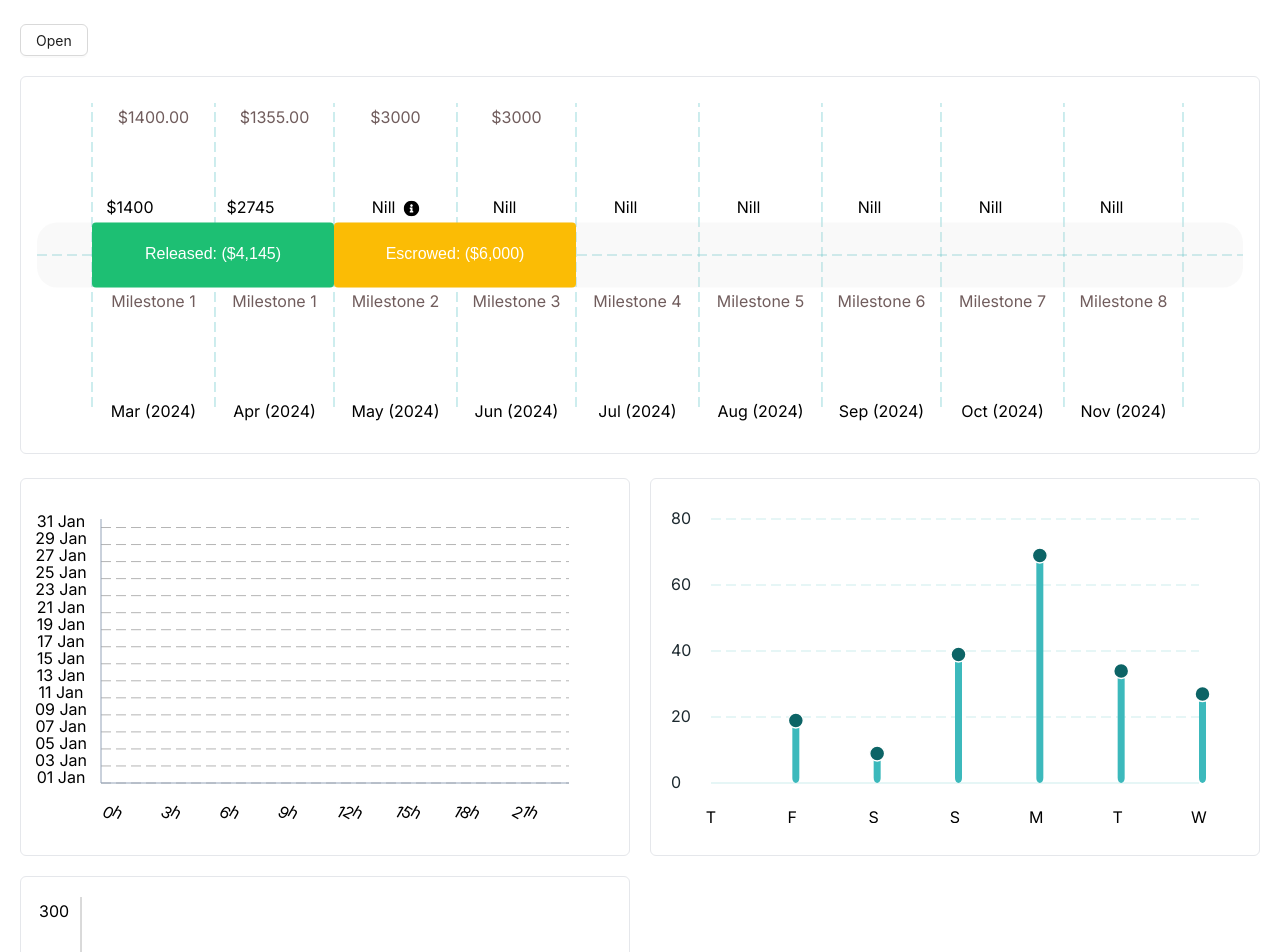
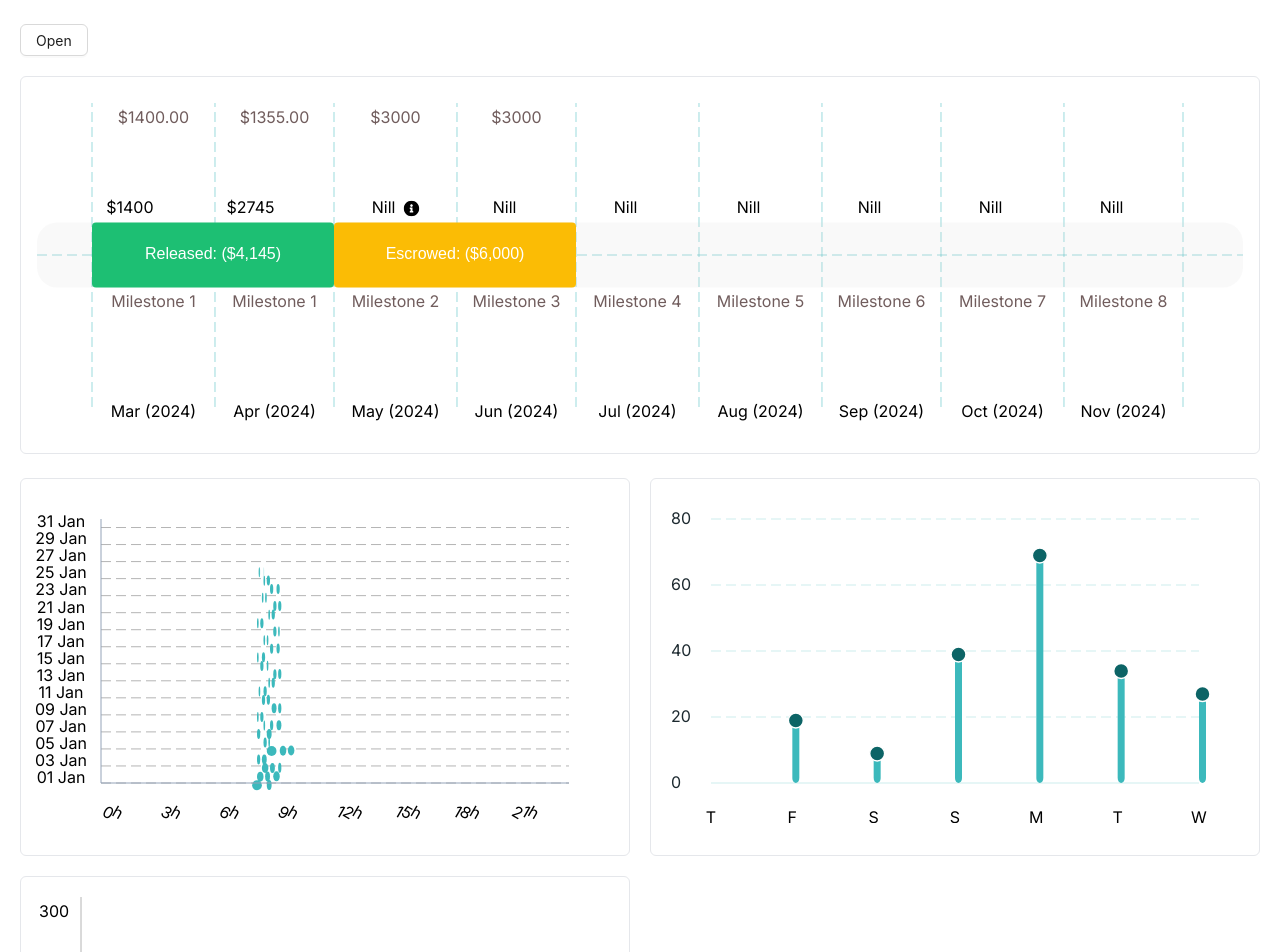
Before and after one commit to shahzaibfs/Next14-Mongodb-Socket-Multi-server-AntD, a Next.js app: page / in a window 1280 px wide. Shown: the top 952 px of the page. Built offline with nearby package versions, Linux system fonts and the light colour scheme.

Commit message:
data changes

```diff
--- a/src/app/page.tsx
+++ b/src/app/page.tsx
@@ -6,7 +6,7 @@ import MonthlyHourlyLogs from '@/components/charts/monthly-hourly-logs';
 import Sidebar from '@/components/dashboard/sidebar';
 import { Button } from 'antd';
 import classNames from 'classnames';
-import { add, startOfMonth, sub } from 'date-fns';
+import { add, parseISO, startOfMonth, sub } from 'date-fns';
 import { useState } from 'react';
 
 const today = new Date()
@@ -70,7 +70,10 @@ export default function Home() {
         <AgentMilestone data={agentMilestone} classNames='p-4   border rounded-md bg-white md:aspect-auto xl:min-h-[378px]' />
         <br />
         <div className='md:grid md:grid-cols-2 gap-5'>
-          <MonthlyHourlyLogs in_outs={hourlyLogs} key={1} classNames='pb-8 col-span-1  border rounded-md bg-white aspect-[1] sm:aspect-video xl:aspect-auto xl:min-h-[378px]' />
+          <MonthlyHourlyLogs in_outs={hourlyLogs.map(d => ({
+            in: parseISO(d.in),
+            out: parseISO(d.out)
+          }))} key={1} classNames='pb-8 col-span-1  border rounded-md bg-white aspect-[1] sm:aspect-video xl:aspect-auto xl:min-h-[378px]' />
           <br className='md:hidden' />
           <LinearTimeLogs data={linearTimeLogs} key={2} classNames='pb-8 col-span-1   border rounded-md bg-white aspect-[1] sm:aspect-video xl:aspect-auto xl:min-h-[378px]' />
           <br className='md:hidden' />
```
